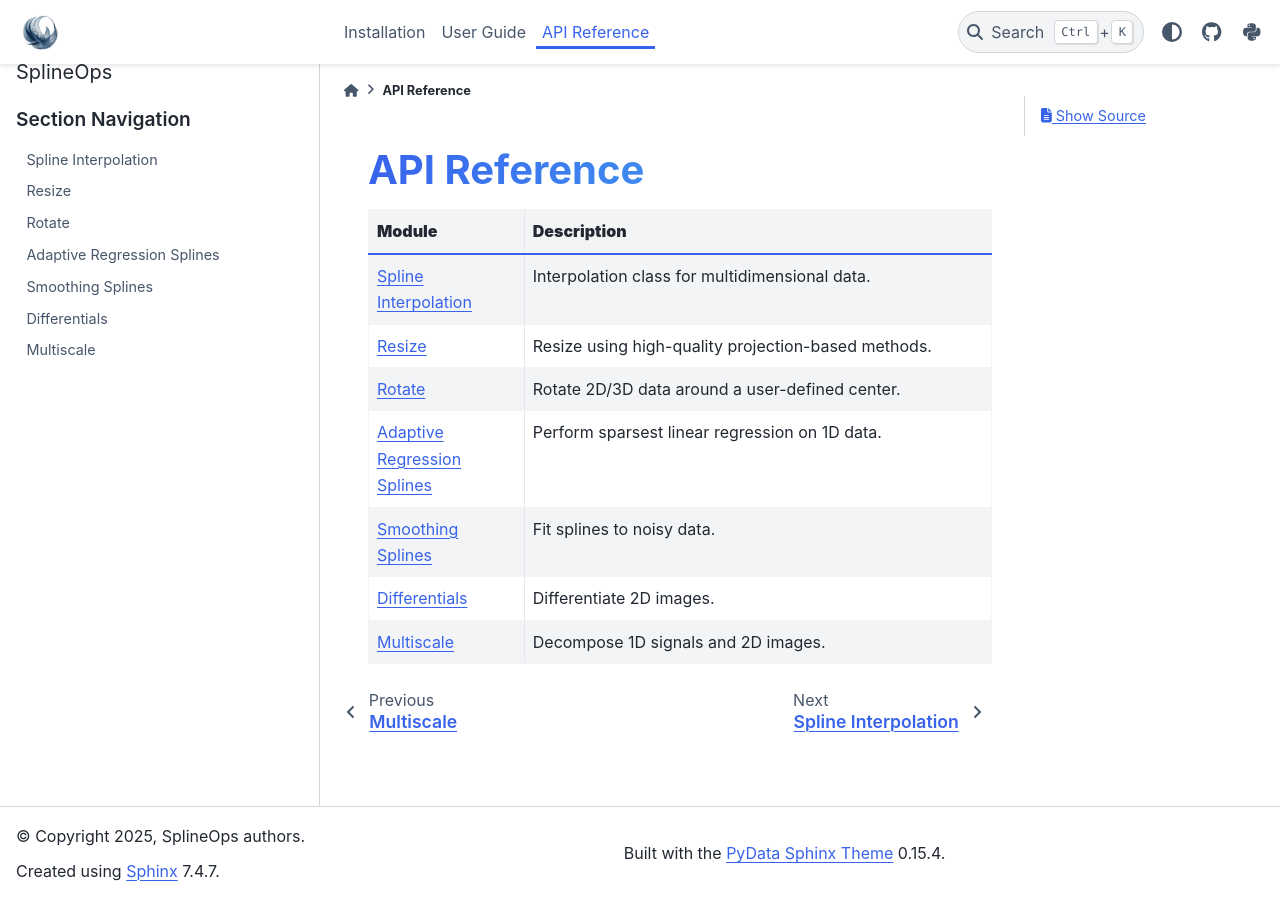
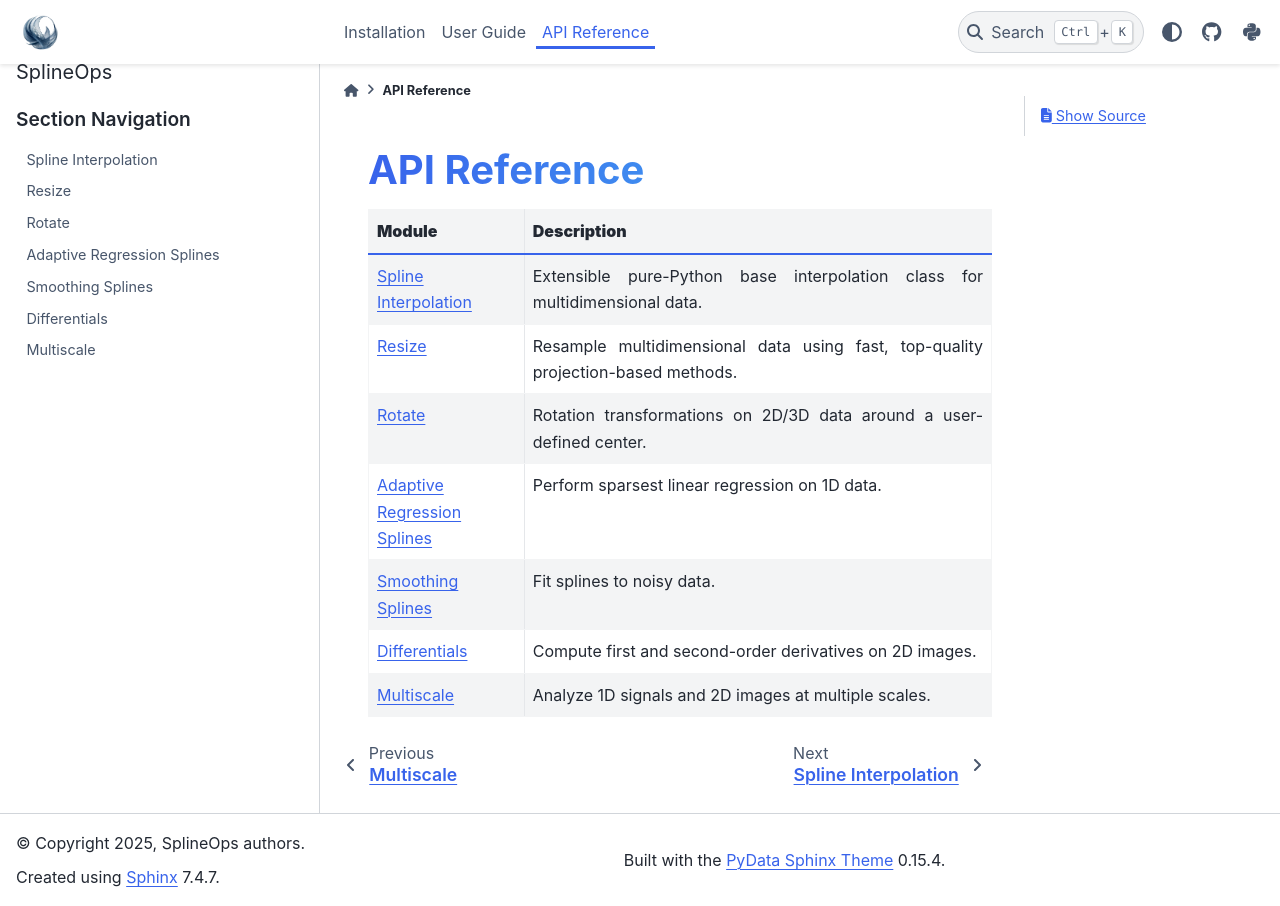
Before and after one commit to splineops/splineops, a Sphinx documentation site: the page built from docs/api/index.rst, in a window 1280 px wide. Built offline with Sphinx 7.4.7 and the PyData theme 0.15.4, drawn with Linux system fonts in a browser that asks for light colours; pages that are not in the unit, such as notebooks, are missing from menus.

Commit message:
Update index rst

```diff
--- a/docs/api/index.rst
+++ b/docs/api/index.rst
@@ -12,19 +12,19 @@
    * - **Module**
      - **Description**
    * - :ref:`Spline Interpolation <api-spline_interpolation>`
-     - Interpolation class for multidimensional data.
+     - Extensible pure-Python base interpolation class for multidimensional data.
    * - :ref:`Resize <api-resize>`
-     - Resize using high-quality projection-based methods.
+     - Resample multidimensional data using fast, top-quality projection-based methods.
    * - :ref:`Rotate <api-rotate>`
-     - Rotate 2D/3D data around a user-defined center.
+     - Rotation transformations on 2D/3D data around a user-defined center.
    * - :ref:`Adaptive Regression Splines <api-adaptive_regression_splines>`
      - Perform sparsest linear regression on 1D data.
    * - :ref:`Smoothing Splines <api-smoothing_splines>`
      - Fit splines to noisy data.
    * - :ref:`Differentials <api-differentials>`
-     - Differentiate 2D images.
+     - Compute first and second-order derivatives on 2D images.
    * - :ref:`Multiscale <api-multiscale>`
-     - Decompose 1D signals and 2D images.
+     - Analyze 1D signals and 2D images at multiple scales.
 
 .. toctree::
    :maxdepth: 1
```
Also changed, not shown: docs/user-guide/index.rst (+6 -6 lines).
